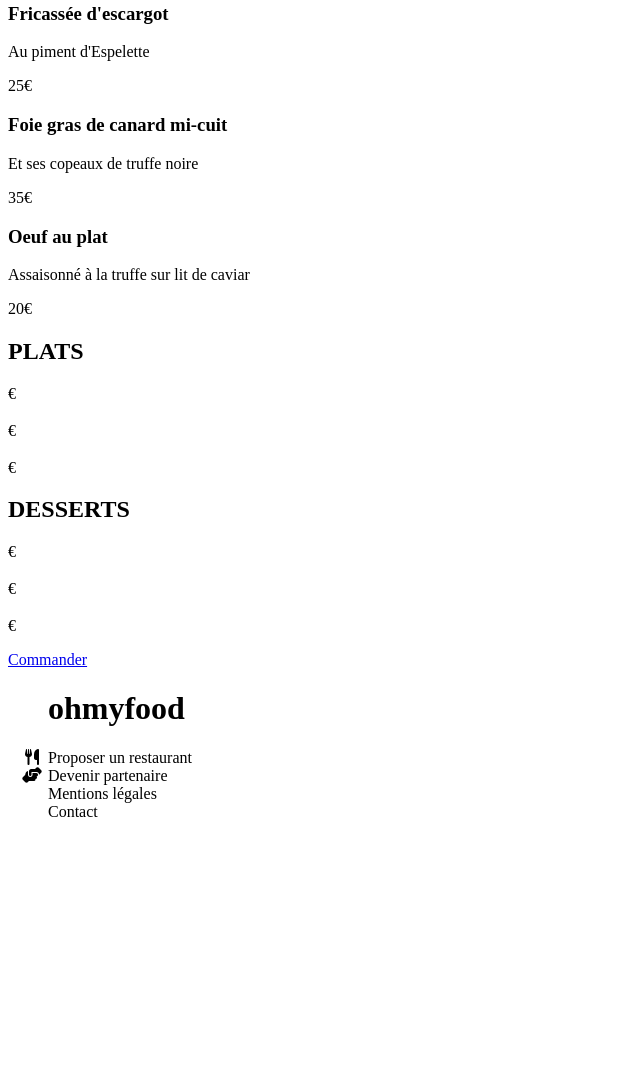
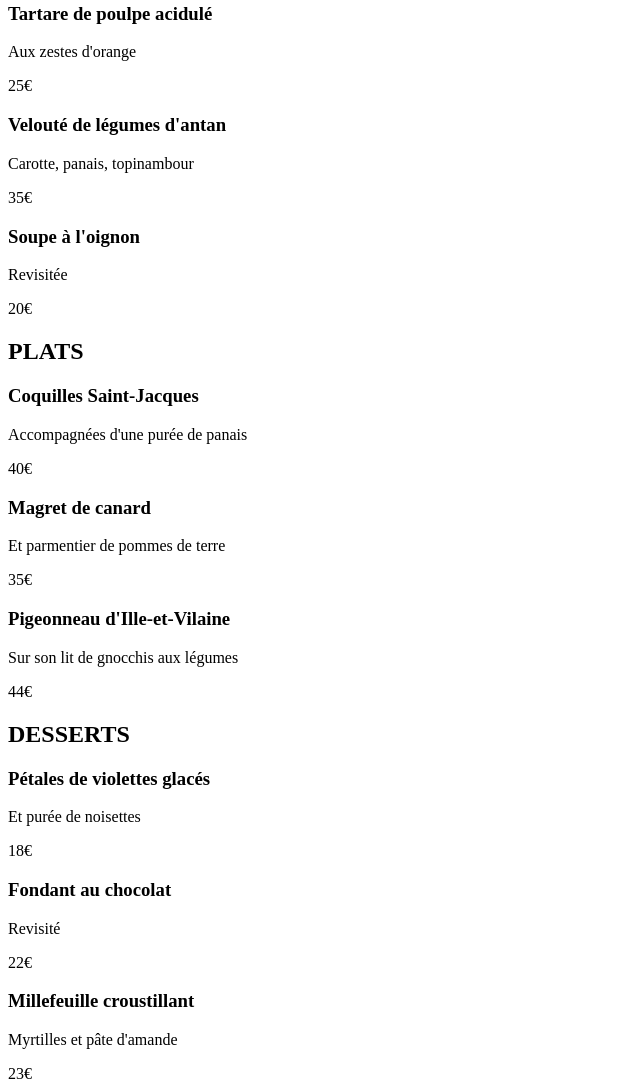
Before and after one commit to Ckeogh10/ohmyfood, a plain HTML site: page menu_3.html in a window 1280 px wide. Shown: the part 260-1346 px from the top of the page, without its empty margins (0-640 px from the left). Before the commit the page ends 1097 px from the top, so only its background shows below. Drawn offline with Linux system fonts and the light colour scheme; a web font is replaced by a local one.

Commit message:
Finished menu_3 HTML

```diff
--- a/menu_3.html
+++ b/menu_3.html
@@ -4,7 +4,7 @@
         <meta charset="utf-8" />
         <meta name="viewport" content="width=device-width, initial-scale=1">
         <link rel="stylesheet"/>
-        <title>ohmyfood</title>
+        <title>ohmyfood - À la française</title>
         <script src="https://kit.fontawesome.com/7f3e3916ff.js" crossorigin="anonymous"></script>
         <link rel="preconnect" href="https://fonts.googleapis.com">
         <link rel="preconnect" href="https://fonts.gstatic.com" crossorigin>
@@ -27,7 +27,7 @@
                 <div class="menu">
 
                     <div class="menu__restaurant">
-                        <h1>La palette du goût</h1>
+                        <h1>À la française</h1>
                         <div class="menu__heart">
                             <i class="fa-regular fa-heart"></i>
                         </div>
@@ -38,25 +38,25 @@
                         <h2>ENTRÉES</h2>
 
                         <div class="menu__item">
-                            <h3 class="menu__title">Fricassée d'escargot</h3>
+                            <h3 class="menu__title">Tartare de poulpe acidulé</h3>
                             <div class="menu__info">
-                                <p>Au piment d'Espelette</p>
+                                <p>Aux zestes d'orange</p>
                                 <p>25€</p>
                             </div>
                         </div>
 
                         <div class="menu__item">
-                            <h3 class="menu__title">Foie gras de canard mi-cuit</h3>
+                            <h3 class="menu__title">Velouté de légumes d'antan</h3>
                             <div class="menu__info">
-                                <p>Et ses copeaux de truffe noire</p>
+                                <p>Carotte, panais, topinambour</p>
                                 <p>35€</p>
                             </div>
                         </div>
 
                         <div class="menu__item">
-                            <h3 class="menu__title">Oeuf au plat</h3>
+                            <h3 class="menu__title">Soupe à l'oignon</h3>
                             <div class="menu__info">
-                                <p>Assaisonné à la truffe sur lit de caviar</p>
+                                <p>Revisitée</p>
                                 <p>20€</p>
                             </div>
                         </div>
@@ -68,26 +68,26 @@
                         <h2>PLATS</h2>
 
                         <div class="menu__item">
-                            <h3 class="menu__title"></h3>
+                            <h3 class="menu__title">Coquilles Saint-Jacques</h3>
                             <div class="menu__info">
-                                <p></p>
-                                <p>€</p>
+                                <p>Accompagnées d'une purée de panais</p>
+                                <p>40€</p>
                             </div>
                         </div>
 
                         <div class="menu__item">
-                            <h3 class="menu__title"></h3>
+                            <h3 class="menu__title">Magret de canard</h3>
                             <div class="menu__info">
-                                <p></p>
-                                <p>€</p>
+                                <p>Et parmentier de pommes de terre</p>
+                                <p>35€</p>
                             </div>
                         </div>
 
                         <div class="menu__item">
-                            <h3 class="menu__title"></h3>
+                            <h3 class="menu__title">Pigeonneau d'Ille-et-Vilaine</h3>
                             <div class="menu__info">
-                                <p></p>
-                                <p>€</p>
+                                <p>Sur son lit de gnocchis aux légumes</p>
+                                <p>44€</p>
                             </div>
                         </div>
 
@@ -98,26 +98,26 @@
                         <h2>DESSERTS</h2>
 
                         <div class="menu__item">
-                            <h3 class="menu__title"></h3>
+                            <h3 class="menu__title">Pétales de violettes glacés</h3>
                             <div class="menu__info">
-                                <p></p>
-                                <p>€</p>
+                                <p>Et purée de noisettes</p>
+                                <p>18€</p>
                             </div>
                         </div>
 
                         <div class="menu__item">
-                            <h3 class="menu__title"></h3>
+                            <h3 class="menu__title">Fondant au chocolat</h3>
                             <div class="menu__info">
-                                <p></p>
-                                <p>€</p>
+                                <p>Revisité</p>
+                                <p>22€</p>
                             </div>
                         </div>
 
                         <div class="menu__item">
-                            <h3 class="menu__title"></h3>
+                            <h3 class="menu__title">Millefeuille croustillant</h3>
                             <div class="menu__info">
-                                <p></p>
-                                <p>€</p>
+                                <p>Myrtilles et pâte d'amande</p>
+                                <p>23€</p>
                             </div>
                         </div>
                     </div>
```
